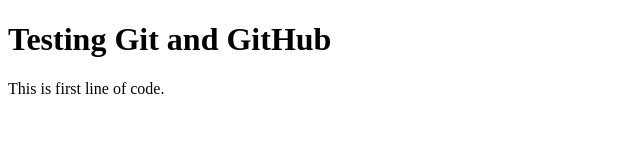
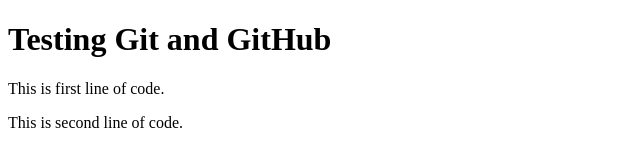
Before and after one commit to nonbeleiver/GIT-TEST, a plain HTML site: page index.html in a window 1280 px wide. Shown: the whole page, without its empty margins (0-640 px from the left). Drawn offline with Linux system fonts and the light colour scheme.

Commit message:
Update index.html
adding second line

```diff
--- a/index.html
+++ b/index.html
@@ -9,6 +9,7 @@
     <div class="container">
       <h1 id="mainHead">Testing Git and GitHub</h1>
       <p class="para">This is first line of code.</p>
+      <p class="para">This is second line of code.</p>
     </div>
   </body>
 </html>
```
